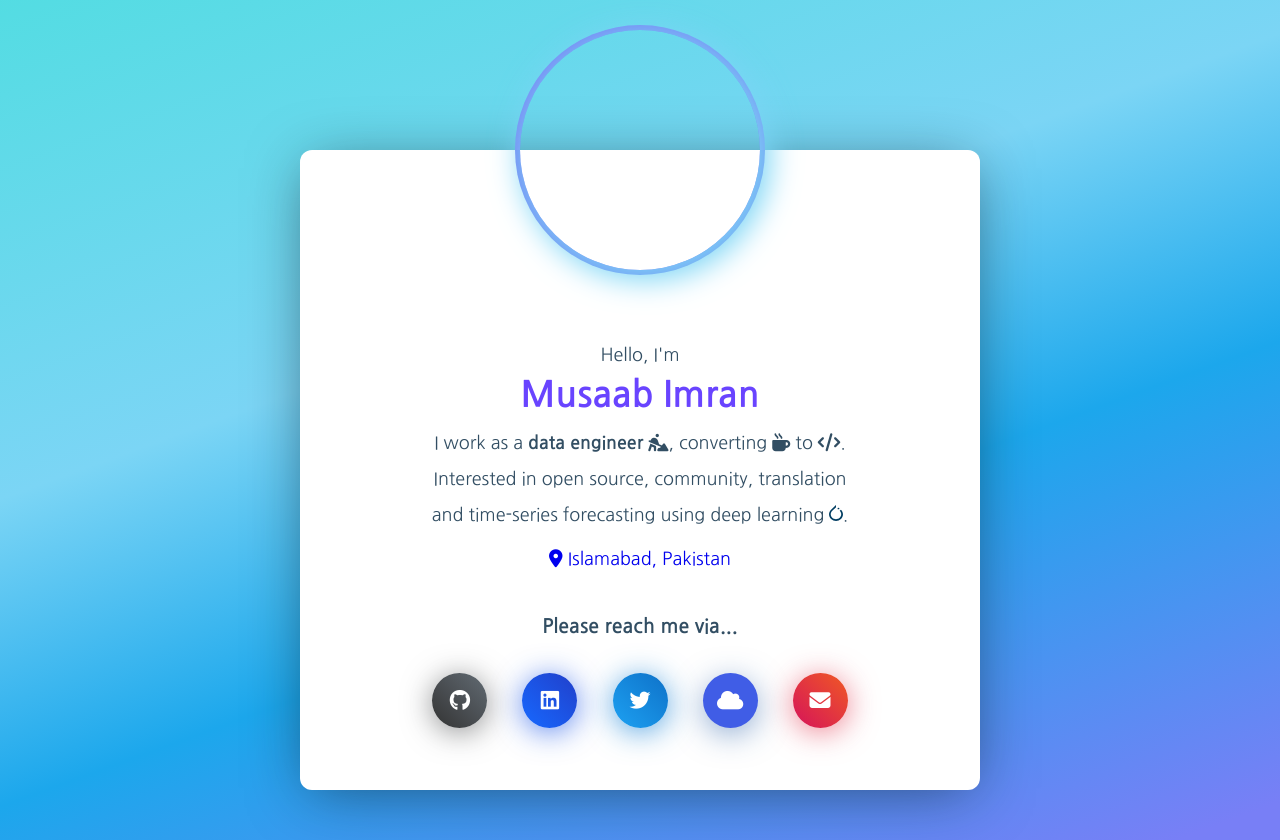
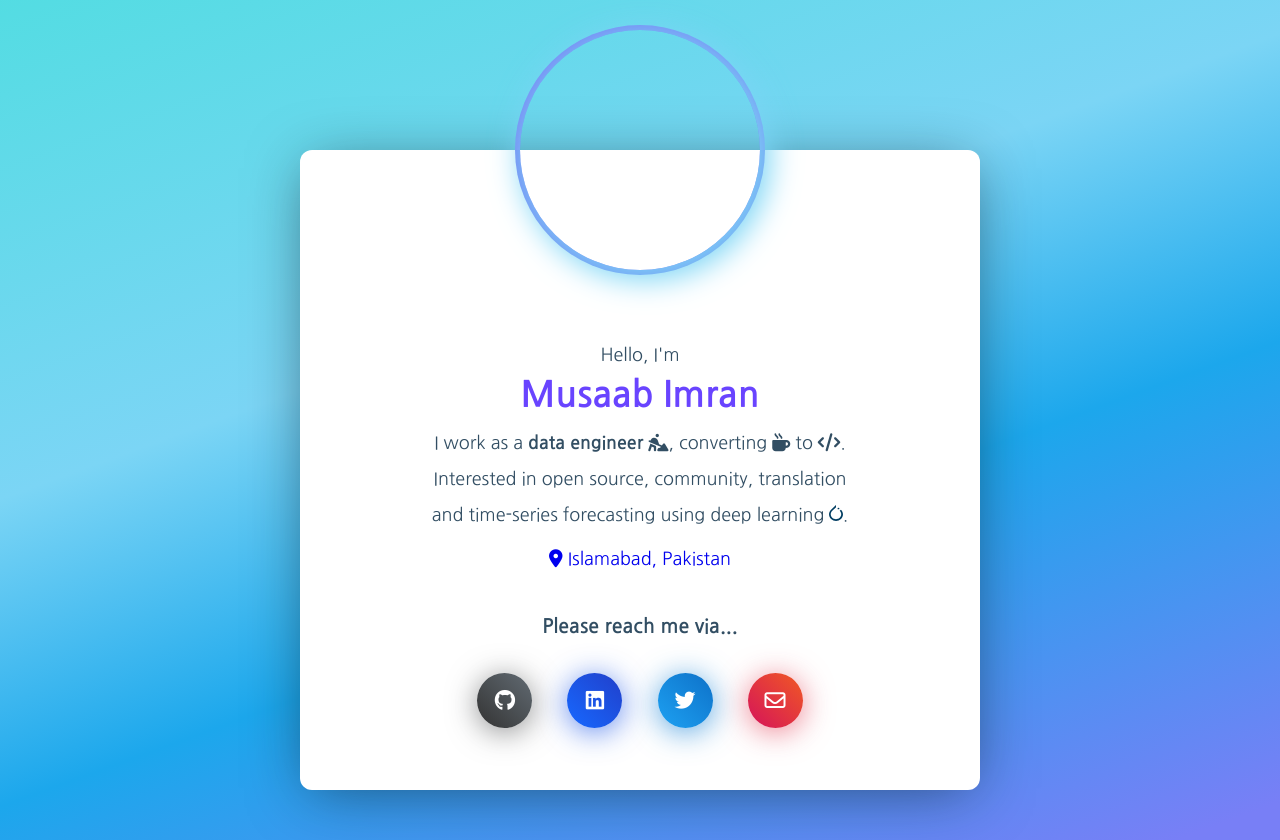
Before and after one commit to musaabimran/musaabimran.github.io, a plain HTML site: page index.html in a window 1280 px wide. Drawn offline with Linux system fonts and the light colour scheme.

Commit message:
chnages 7

```diff
--- a/index.html
+++ b/index.html
@@ -72,14 +72,11 @@
             <a href="https://twitter.com/ImranMusaab" class="profile-card-social-item twitter" target="_blank">
               <i class="fa-brands fa-twitter" title="twitter" aria-hidden="true"></i><span class="sr-only"></span>
             </a>
-
-            <a href="https://bsky.app/profile/9bow.io" class="profile-card-social-item cloud" target="_blank">
-              <i class="fa-solid fa-cloud" title="bluesky" aria-hidden="true"></i><span class="sr-only">Bluesky</span>
+            <a href="mailto:musaabimran2001@gmail.com" class="profile-card-social-item email" target="_blank">
+              <i class="fa-regular fa-envelope" title="email" aria-hidden="true"></i><span class="sr-only">Email</span>
             </a>
 
-            <a href="mailto:me@this-domain-without-www" class="profile-card-social-item email" target="_blank">
-              <i class="fa-solid fa-envelope" title="e-mail" aria-hidden="true"></i><span class="sr-only">E-mail</span>
-            </a>
+
           </div>
         </div>
 
```
